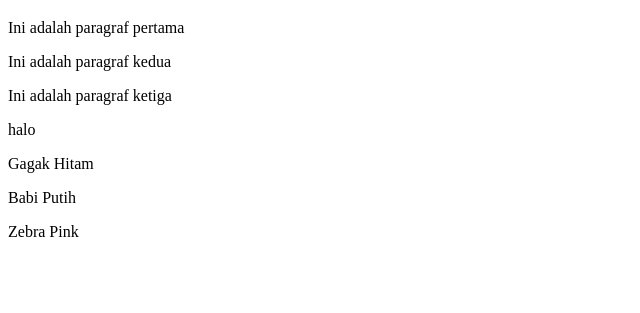
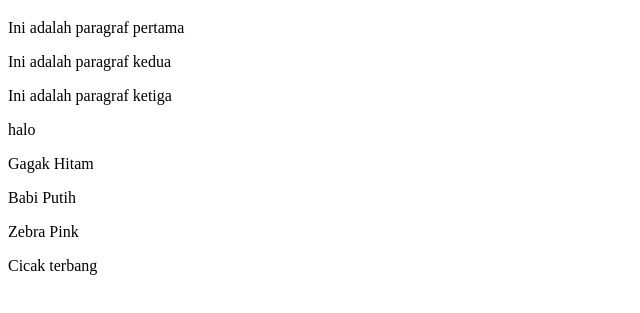
Before and after one commit to Jeslorne/PRAKTEK-06-GITHUB, a plain HTML site: page index.html in a window 1280 px wide. Shown: the part 61-374 px from the top of the page, without its empty margins (0-640 px from the left). Drawn offline with Linux system fonts and the light colour scheme.

Commit message:
Cicak terbang

```diff
--- a/index.html
+++ b/index.html
@@ -14,5 +14,6 @@
     <p>Gagak Hitam</p>
     <p>Babi Putih</p>
     <p>Zebra Pink</p>
+    <p>Cicak terbang</p>
 </body>
 </html>
```
